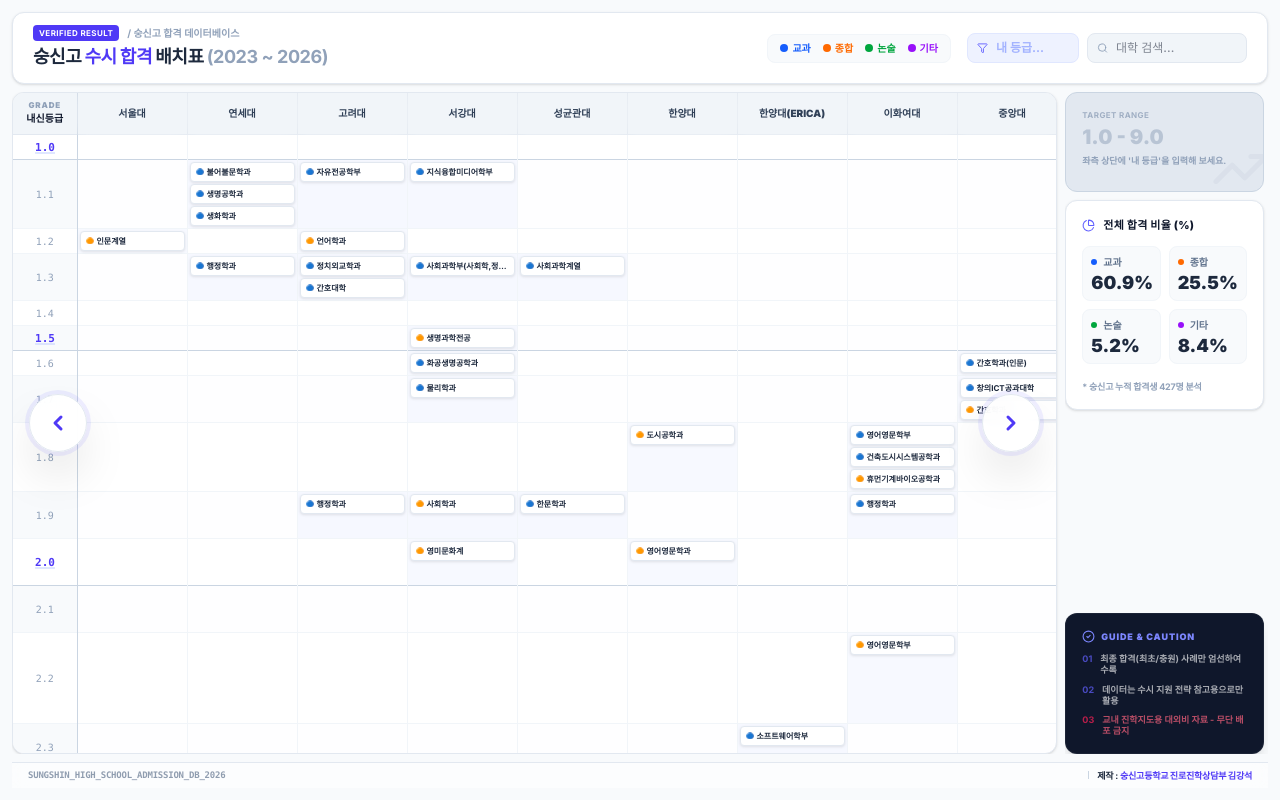
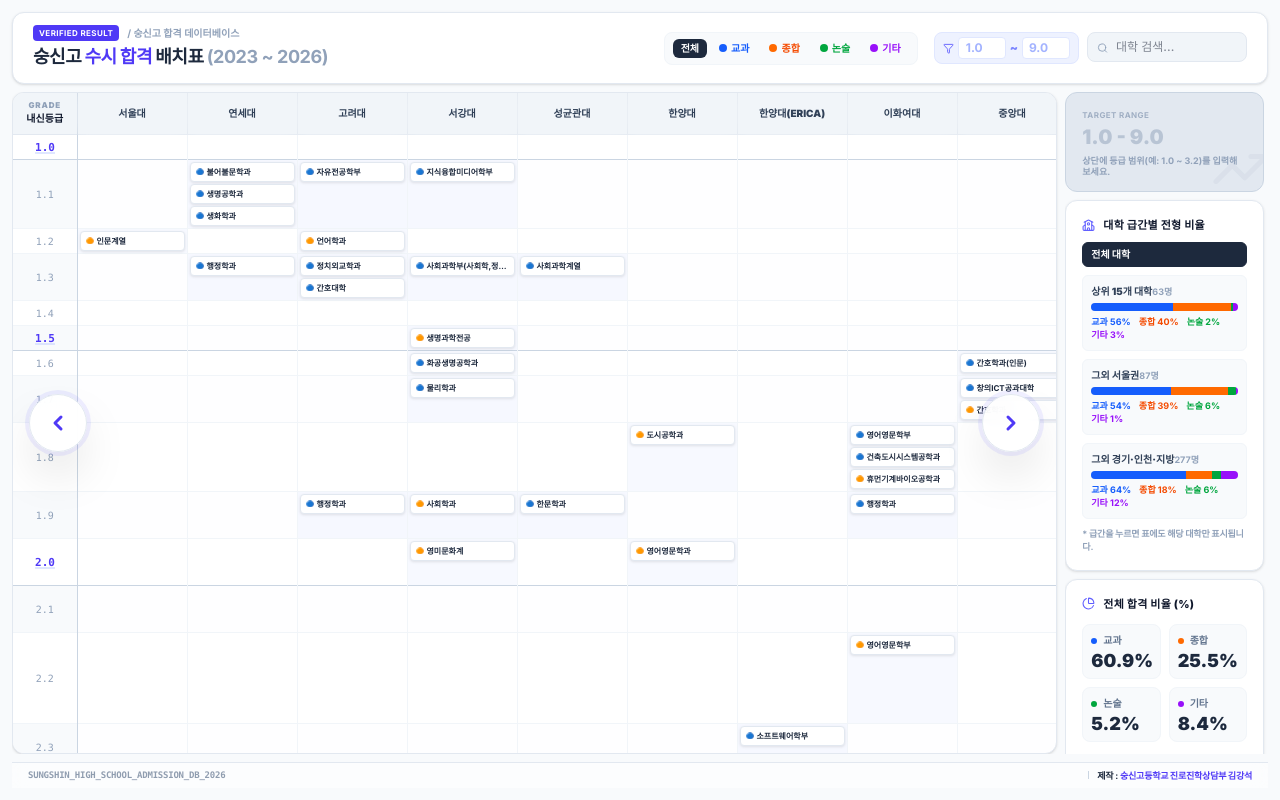
Before and after one commit to kangseok-hub/ssgh_Reference_Table, a React (Vite) app: page / in a window 1280 px wide. Built offline with nearby package versions, Linux system fonts and the light colour scheme.

Commit message:
Update App.tsx

```diff
--- a/src/App.tsx
+++ b/src/App.tsx
@@ -26,7 +26,10 @@
   GRADES,
   UNIVERSITIES,
   AdmissionType,
-  POPULAR_SEP
+  POPULAR_SEP,
+  UnivGroup,
+  GROUP_LABELS,
+  getUnivGroup
 } from './data';
 
 /**
@@ -50,6 +53,9 @@
   '기타': 'bg-purple-600',
 };
 
+const TYPES: AdmissionType[] = ['교과', '종합', '논술', '기타'];
+const GROUPS: UnivGroup[] = ['상위15', '서울', '경기인천지방'];
+
 const TYPE_DOTS: Record<AdmissionType, string> = {
   '교과': '🔵',
   '종합': '🟠',
@@ -59,26 +65,57 @@
 
 export default function App() {
   const [searchTerm, setSearchTerm] = useState('');
-  const [userGrade, setUserGrade] = useState<string>('');
+  const [minGrade, setMinGrade] = useState<string>('');
+  const [maxGrade, setMaxGrade] = useState<string>('');
+  const hasRange = minGrade !== '' || maxGrade !== '';
+  const [typeFilter, setTypeFilter] = useState<AdmissionType | null>(null);
+  const [groupFilter, setGroupFilter] = useState<UnivGroup | null>(null);
   const scrollRef = useRef<HTMLDivElement>(null);
 
-  // Stats Calculation
+  // 점수(등급) 범위 확인: 비어 있는 쪽은 제한 없음. 표의 등급 칸(예: 3.2)은 3.15~3.25 구간 대표값.
+  const inGrade = (gradeKey: string) => {
+    const gVal = parseFloat(gradeKey);
+    const lo = parseFloat(minGrade);
+    const hi = parseFloat(maxGrade);
+    if (!isNaN(lo) && gVal < lo - 0.001) return false;
+    if (!isNaN(hi) && gVal > hi + 0.001) return false;
+    return true;
+  };
+
+
+  // 급간(대학 그룹)별 전형 비율: 검색어·내 등급은 반영, 전형/급간 필터는 무시(비교용)
+  const groupStats = useMemo(() => {
+    const init = () => ({ total: 0, '교과': 0, '종합': 0, '논술': 0, '기타': 0 });
+    const result: Record<UnivGroup, ReturnType<typeof init>> = {
+      '상위15': init(), '서울': init(), '경기인천지방': init(),
+    };
+    BATCH_DATA.filter(u => u.name.toLowerCase().includes(searchTerm.toLowerCase()))
+      .forEach(univ => {
+        const g = result[getUnivGroup(univ.name)];
+        Object.keys(univ.grades).forEach(gradeKey => {
+          if (!inGrade(gradeKey)) return;
+          (univ.grades[gradeKey] || []).forEach(c => {
+            g[c.type as AdmissionType]++;
+            g.total++;
+          });
+        });
+      });
+    return result;
+  }, [searchTerm, minGrade, maxGrade]);
+
+  // Stats Calculation (선택한 급간 기준)
   const stats = useMemo(() => {
     const counts = { total: 0, '교과': 0, '종합': 0, '논술': 0, '기타': 0 };
 
     // Filter data based on current view criteria to make stats reactive
     const filteredBATCH = BATCH_DATA.filter(u =>
-      u.name.toLowerCase().includes(searchTerm.toLowerCase())
+      u.name.toLowerCase().includes(searchTerm.toLowerCase()) &&
+      (!groupFilter || getUnivGroup(u.name) === groupFilter)
     );
 
     filteredBATCH.forEach(univ => {
       Object.keys(univ.grades).forEach(gradeKey => {
-        // If user grade is set, only include grades in context (±0.3)
-        if (userGrade) {
-          const gVal = parseFloat(gradeKey);
-          const uVal = parseFloat(userGrade);
-          if (!isNaN(uVal) && Math.abs(gVal - uVal) > 0.31) return;
-        }
+        if (!inGrade(gradeKey)) return;
 
         const cases = univ.grades[gradeKey];
         if (cases) {
@@ -90,7 +127,7 @@
       });
     });
     return counts;
-  }, [searchTerm, userGrade]);
+  }, [searchTerm, minGrade, maxGrade, groupFilter]);
 
   const handleScroll = (direction: 'left' | 'right') => {
     if (!scrollRef.current) return;
@@ -102,16 +139,11 @@
   };
 
   const filteredUniversities = UNIVERSITIES.filter(u =>
-    u.toLowerCase().includes(searchTerm.toLowerCase())
+    u.toLowerCase().includes(searchTerm.toLowerCase()) &&
+    (!groupFilter || getUnivGroup(u) === groupFilter)
   );
 
-  const displayedGrades = GRADES.filter(g => {
-    if (!userGrade) return true;
-    const gVal = parseFloat(g);
-    const uVal = parseFloat(userGrade);
-    if (isNaN(uVal)) return true;
-    return Math.abs(gVal - uVal) <= 0.31; // Using 0.31 to account for float precision
-  });
+  const displayedGrades = GRADES.filter(g => inGrade(g));
 
   return (
     <div className="h-screen bg-slate-50 p-2 md:p-3 font-sans text-slate-900 flex flex-col gap-2 selection:bg-indigo-100 selection:text-indigo-900 overflow-hidden">
@@ -128,24 +160,53 @@
         </div>
 
         <div className="flex flex-col md:flex-row items-start md:items-center gap-4 w-full md:w-auto">
-          <div id="admission-legend" className="flex items-center gap-3 text-[10px] font-extrabold bg-slate-50 px-3 py-1.5 rounded-lg border border-slate-100">
-            <div className="flex items-center gap-1 text-blue-600"><span className="w-2 h-2 rounded-full bg-blue-600"></span> 교과</div>
-            <div className="flex items-center gap-1 text-orange-500"><span className="w-2 h-2 rounded-full bg-orange-500"></span> 종합</div>
-            <div className="flex items-center gap-1 text-green-600"><span className="w-2 h-2 rounded-full bg-green-600"></span> 논술</div>
-            <div className="flex items-center gap-1 text-purple-600"><span className="w-2 h-2 rounded-full bg-purple-600"></span> 기타</div>
+          <div id="admission-legend" className="flex items-center gap-1 text-[10px] font-extrabold bg-slate-50 px-2 py-1.5 rounded-lg border border-slate-100">
+            <button
+              onClick={() => setTypeFilter(null)}
+              className={cn("px-2 py-0.5 rounded-md transition-colors", typeFilter === null ? "bg-slate-800 text-white" : "text-slate-500 hover:bg-slate-200")}
+            >전체</button>
+            {TYPES.map(t => (
+              <button
+                key={t}
+                onClick={() => setTypeFilter(typeFilter === t ? null : t)}
+                aria-pressed={typeFilter === t}
+                className={cn(
+                  "flex items-center gap-1 px-2 py-0.5 rounded-md transition-colors",
+                  typeFilter === t ? cn(TYPE_BG[t], "text-white") : cn(TYPE_COLORS[t], "hover:bg-slate-200")
+                )}
+              >
+                <span className={cn("w-2 h-2 rounded-full", typeFilter === t ? "bg-white" : TYPE_BG[t])}></span> {t}
+              </button>
+            ))}
           </div>
 
           <div className="flex gap-2 w-full md:w-auto">
-            <div className="relative w-28 shrink-0">
-              <Filter className="absolute left-2.5 top-1/2 -translate-y-1/2 text-indigo-500" size={11} />
+            <div className="flex items-center gap-1 shrink-0 bg-indigo-50 border border-indigo-100 rounded-lg px-2 py-1">
+              <Filter className="text-indigo-500 shrink-0" size={11} />
               <input
-                type="number"
-                step="0.1"
-                placeholder="내 등급..."
-                className="w-full pl-7 pr-2 py-1.5 bg-indigo-50 border border-indigo-100 rounded-lg text-xs focus:ring-2 focus:ring-indigo-500/20 focus:bg-white focus:outline-none transition-all font-bold placeholder:text-indigo-300"
-                value={userGrade}
-                onChange={(e) => setUserGrade(e.target.value)}
+                type="number" step="0.1" min="1" max="9"
+                placeholder="1.0"
+                aria-label="최소 등급"
+                className="w-12 py-0.5 bg-white border border-indigo-100 rounded text-xs text-center font-bold focus:ring-2 focus:ring-indigo-500/20 focus:outline-none placeholder:text-indigo-300"
+                value={minGrade}
+                onChange={(e) => setMinGrade(e.target.value)}
               />
+              <span className="text-indigo-400 font-black text-xs">~</span>
+              <input
+                type="number" step="0.1" min="1" max="9"
+                placeholder="9.0"
+                aria-label="최대 등급"
+                className="w-12 py-0.5 bg-white border border-indigo-100 rounded text-xs text-center font-bold focus:ring-2 focus:ring-indigo-500/20 focus:outline-none placeholder:text-indigo-300"
+                value={maxGrade}
+                onChange={(e) => setMaxGrade(e.target.value)}
+              />
+              {hasRange && (
+                <button
+                  onClick={() => { setMinGrade(''); setMaxGrade(''); }}
+                  className="text-[9px] font-black text-indigo-500 hover:text-indigo-800 px-1"
+                  aria-label="등급 범위 초기화"
+                >초기화</button>
+              )}
             </div>
             <div className="relative w-full md:w-40">
               <Search className="absolute left-2.5 top-1/2 -translate-y-1/2 text-slate-400" size={11} />
@@ -217,7 +278,7 @@
                     </td>
                     {filteredUniversities.map(u => {
                       const univData = BATCH_DATA.find(d => d.name === u);
-                      const cases = univData?.grades[grade] || [];
+                      const cases = (univData?.grades[grade] || []).filter(c => !typeFilter || c.type === typeFilter);
 
                       return (
                         <td key={`${u}-${grade}`} className={cn(
@@ -276,32 +337,75 @@
           {/* Target Grade Info */}
           <div className={cn(
             "rounded-xl p-4 text-white shadow-md relative overflow-hidden transition-all duration-300 min-h-[100px]",
-            userGrade ? "bg-indigo-600" : "bg-slate-200 text-slate-400 shadow-none border border-slate-300"
+            hasRange ? "bg-indigo-600" : "bg-slate-200 text-slate-400 shadow-none border border-slate-300"
           )}>
             <div className="absolute -right-2 -bottom-2 opacity-10">
               <TrendingUp size={60} />
             </div>
             <div className="text-[8px] opacity-80 font-bold uppercase tracking-wider mb-0.5">Target Range</div>
-            {userGrade ? (
+            {hasRange ? (
               <>
                 <div className="text-2xl font-black mb-1">
-                  {(parseFloat(userGrade) - 0.3).toFixed(1)} - {(parseFloat(userGrade) + 0.3).toFixed(1)}
+                  {minGrade !== '' ? parseFloat(minGrade).toFixed(1) : '1.0'} ~ {maxGrade !== '' ? parseFloat(maxGrade).toFixed(1) : '9.0'}
                 </div>
-                <p className="text-[9px] opacity-80 leading-tight font-medium">검색 등급 기준 ±0.3 범위 데이터 노출 중</p>
+                <p className="text-[9px] opacity-80 leading-tight font-medium">입력한 등급 범위의 배치표와 통계를 표시 중</p>
               </>
             ) : (
                 <>
                 <div className="text-xl font-black mb-1 opacity-50">1.0 - 9.0</div>
-                <p className="text-[9px] leading-tight font-bold">좌측 상단에 '내 등급'을 입력해 보세요.</p>
+                <p className="text-[9px] leading-tight font-bold">상단에 등급 범위(예: 1.0 ~ 3.2)를 입력해 보세요.</p>
                 </>
             )}
+          </div>
+
+          {/* University Group Filter & Comparison */}
+          <div id="group-stats-card" className="bg-white border border-slate-200 rounded-xl p-4 shadow-sm flex flex-col gap-2">
+            <h3 className="font-extrabold text-[11px] flex items-center gap-2 uppercase tracking-wide">
+              <School size={13} className="text-indigo-500" />
+              대학 급간별 전형 비율
+            </h3>
+            <button
+              onClick={() => setGroupFilter(null)}
+              className={cn("text-[10px] font-black px-2 py-1 rounded-md border text-left transition-colors",
+                groupFilter === null ? "bg-slate-800 text-white border-slate-800" : "bg-slate-50 text-slate-500 border-slate-100 hover:border-indigo-200")}
+            >전체 대학</button>
+            {GROUPS.map(g => {
+              const gs = groupStats[g];
+              return (
+                <button
+                  key={g}
+                  onClick={() => setGroupFilter(groupFilter === g ? null : g)}
+                  aria-pressed={groupFilter === g}
+                  className={cn("flex flex-col gap-1 p-2 rounded-md border text-left transition-colors",
+                    groupFilter === g ? "bg-indigo-50 border-indigo-400" : "bg-slate-50 border-slate-100 hover:border-indigo-200")}
+                >
+                  <div className="flex justify-between items-baseline">
+                    <span className="text-[10px] font-black text-slate-700">{GROUP_LABELS[g]}</span>
+                    <span className="text-[9px] font-bold text-slate-400">{gs.total}명</span>
+                  </div>
+                  <div className="flex h-2 w-full rounded-full overflow-hidden bg-slate-200">
+                    {TYPES.map(t => gs.total > 0 && gs[t] > 0 ? (
+                      <div key={t} className={TYPE_BG[t]} style={{ width: `${(gs[t] / gs.total) * 100}%` }} title={`${t} ${gs[t]}명`} />
+                    ) : null)}
+                  </div>
+                  <div className="flex flex-wrap gap-x-2 text-[9px] font-bold">
+                    {TYPES.map(t => (
+                      <span key={t} className={TYPE_COLORS[t]}>
+                        {t} {gs.total > 0 ? ((gs[t] / gs.total) * 100).toFixed(0) : 0}%
+                      </span>
+                    ))}
+                  </div>
+                </button>
+              );
+            })}
+            <p className="text-[9px] text-slate-400 font-bold tracking-tight">* 급간을 누르면 표에도 해당 대학만 표시됩니다.</p>
           </div>
 
           {/* Admission Type Statistics */}
           <div id="admission-stats-card" className="bg-white border border-slate-200 rounded-xl p-4 shadow-sm flex flex-col gap-3">
             <h3 className="font-extrabold text-[11px] flex items-center gap-2 uppercase tracking-wide">
               <PieChart size={13} className="text-indigo-500" />
-              {userGrade ? "해당 등급대 합격 비율 (%)" : "전체 합격 비율 (%)"}
+              {(groupFilter ? GROUP_LABELS[groupFilter] + " · " : "") + (hasRange ? "해당 등급 범위 합격 비율 (%)" : "전체 합격 비율 (%)")}
             </h3>
             <div className="grid grid-cols-2 gap-2">
               {(['교과', '종합', '논술', '기타'] as AdmissionType[]).map(type => {
@@ -318,7 +422,7 @@
               })}
             </div>
             <p className="text-[9px] text-slate-400 font-bold mt-1 tracking-tight">
-              {userGrade ? `* ${userGrade}등급(±0.3) 구간 ${stats.total}명 분석` : `* 숭신고 누적 합격생 ${stats.total}명 분석`}
+              {hasRange ? `* ${minGrade || '1.0'}~${maxGrade || '9.0'}등급 구간 ${stats.total}명 분석` : `* ${groupFilter ? GROUP_LABELS[groupFilter] : '숭신고 누적'} 합격생 ${stats.total}명 분석`}
             </p>
           </div>
 
```
